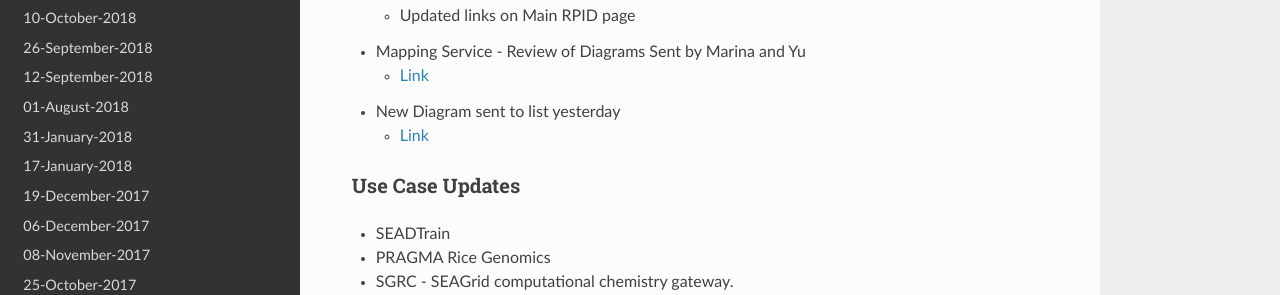
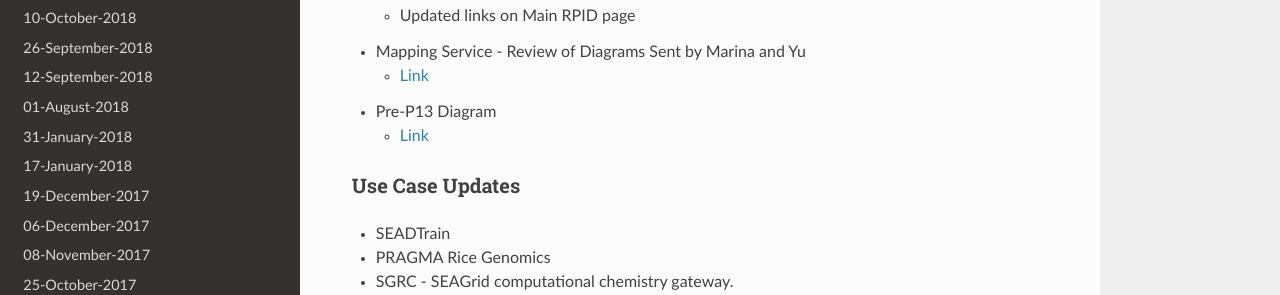
Before and after one commit to rpidproject/rpid, an MkDocs documentation site: the page built from docs/24-April-2019.md, in a window 1280 px wide and 1211 px high. Shown: the part 414-709 px from the top of the window. Built offline with MkDocs 1.6.1, drawn with Linux system fonts in a browser that asks for light colours; nearby versions of some CDN libraries; old or Windows-style settings are respelled for this version of MkDocs.

Commit message:
Update 24-April-2019.md

```diff
--- a/docs/24-April-2019.md
+++ b/docs/24-April-2019.md
@@ -12,7 +12,7 @@
       * Updated links on Main RPID page
    * Mapping Service - Review of Diagrams Sent by Marina and Yu
       * [Link](https://github.com/rpidproject/rpid/blob/master/docs/Unknown.png)
-   * New Diagram sent to list yesterday
+   * Pre-P13 Diagram
       * [Link](https://github.com/rpidproject/rpid/blob/master/docs/RPID-Mapping.png)
 
 
```
